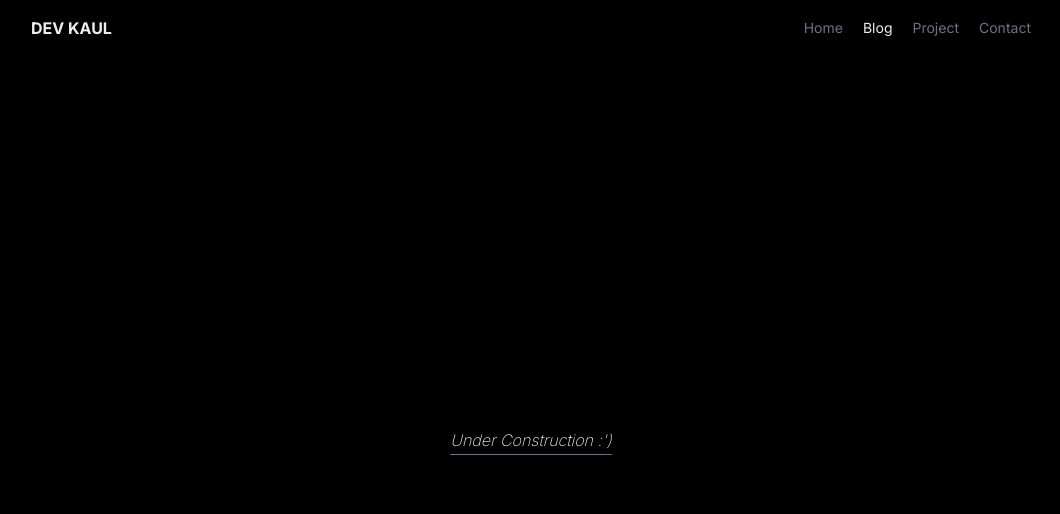
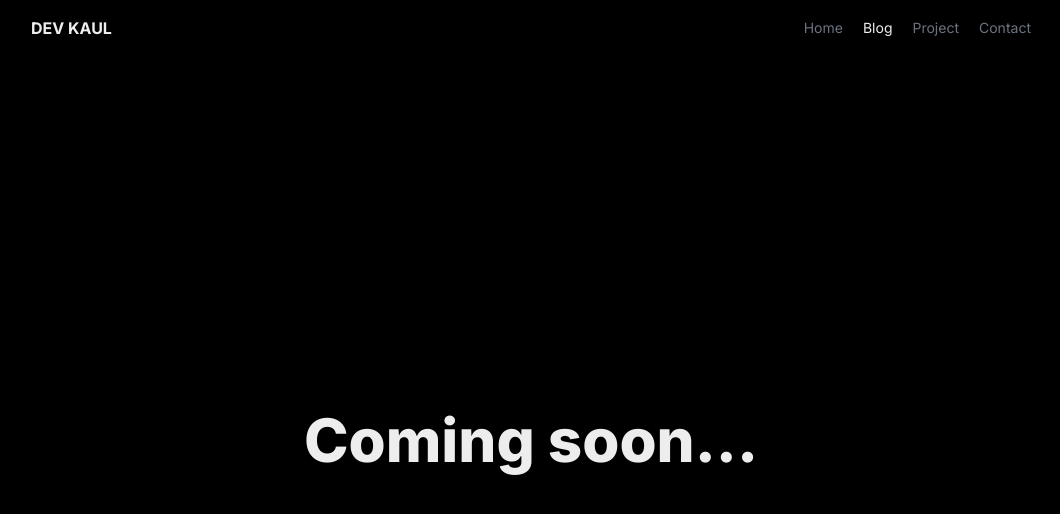
Before and after one commit to BugReportOnWeb/website, a Next.js app: page /blog in a window 1280 px wide. Shown: the top 514 px of the page, without its empty margins (109-1169 px from the left). Built offline with nearby package versions, Linux system fonts and the light colour scheme.

Commit message:
Minor update on UI

```diff
--- a/app/blog/page.tsx
+++ b/app/blog/page.tsx
@@ -1,6 +1,6 @@
 const Blog = () => {
     return (
-        <h1 className='font-extralight italic mt-10 text-center underline decoration-slate-500 underline-offset-8 sm:mt-0'>Under Construction :&#39;)</h1>
+        <h1 className='font-extrabold text-center text-2xl sm:text-6xl'>Coming soon...</h1>
     )
 }
 
```
